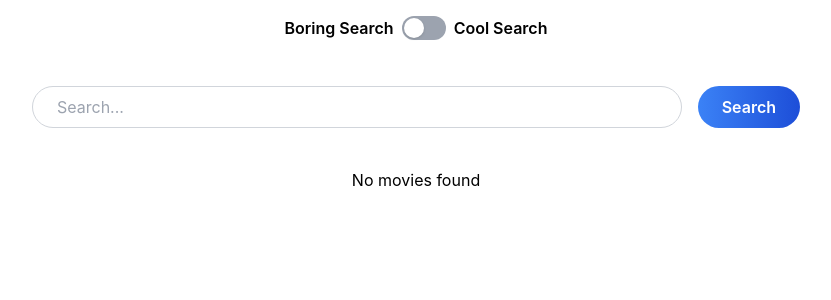
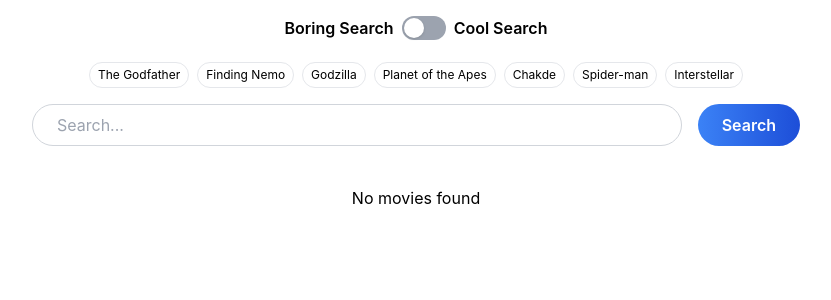
Before and after one commit to Nedwize/semantic-movies-search, a React (Create React App) app in the folder client/: page / in a window 1280 px wide. Shown: the top 300 px of the page, without its empty margins (224-1055 px from the left). Built offline with nearby package versions, Linux system fonts and the light colour scheme.

Commit message:
feat: add search suggestions in both cool, boring search

```diff
--- a/client/src/App.js
+++ b/client/src/App.js
@@ -1,22 +1,42 @@
 import React from 'react'
+
+const SUGGESTIONS = {
+    BORING: [
+        'The Godfather',
+        'Finding Nemo',
+        'Godzilla',
+        'Planet of the Apes',
+        'Chakde',
+        'Spider-man',
+        'Interstellar',
+    ],
+    COOL: [
+        "youngest son of an italian mafia takes over the family business on his father's demise",
+        'a clownfish searches for his lost son',
+        'lizard monster terrorises a city',
+        'monkeys become smart and take over the world',
+        "retired ex hockey player coaches indian women's hockey team",
+        'man gets bitten by a spider and gets powers',
+        'group of astronauts look for other habitable planets',
+    ],
+}
 
 function App() {
     const [searchTerm, setSearchTerm] = React.useState('')
     const [movies, setMovies] = React.useState([])
     const [isCoolSearchOn, setIsCoolSearchOn] = React.useState(false)
 
-    const fetchMovies = async () => {
-        if (!searchTerm) return
+    const fetchMovies = async (q) => {
+        const term = q || searchTerm
+        if (!term) return
         if (!isCoolSearchOn) {
-            const response = await fetch(`/api/movies/search?q=${searchTerm}`)
+            const response = await fetch(`/api/movies/search?q=${term}`)
             const data = await response.json()
             if (data?.movies && Array.isArray(data.movies)) {
                 setMovies(data.movies)
             }
         } else {
-            const response = await fetch(
-                `/api/movies/cool-search?q=${searchTerm}`
-            )
+            const response = await fetch(`/api/movies/cool-search?q=${term}`)
             const data = await response.json()
             if (data?.movies && Array.isArray(data.movies)) {
                 setMovies(data.movies)
@@ -28,6 +48,10 @@ function App() {
         if (!searchTerm) return
         fetchMovies()
     }
+
+    const currentSuggestions = isCoolSearchOn
+        ? SUGGESTIONS.COOL
+        : SUGGESTIONS.BORING
 
     return (
         <div className="mx-auto max-w-[800px] h-screen p-4">
@@ -55,8 +79,22 @@ function App() {
                 </div>
                 <p className="text-base font-semibold">Cool Search</p>
             </div>
+            <div className="w-full justify-center flex gap-2 mt-4 flex-wrap">
+                {currentSuggestions.map((suggestion) => (
+                    <button
+                        key={suggestion}
+                        className="px-2 py-1 border border-gray-200 rounded-3xl cursor-pointer hover:bg-gray-100"
+                        onClick={() => {
+                            setSearchTerm(suggestion)
+                            fetchMovies(suggestion)
+                        }}
+                    >
+                        <p className="text-xs">{suggestion}</p>
+                    </button>
+                ))}
+            </div>
             <form
-                className="flex gap-4 mt-10 mb-4"
+                className="flex gap-4 mt-4 mb-4"
                 onSubmit={(e) => {
                     e.preventDefault()
                     handleSearch()
```
